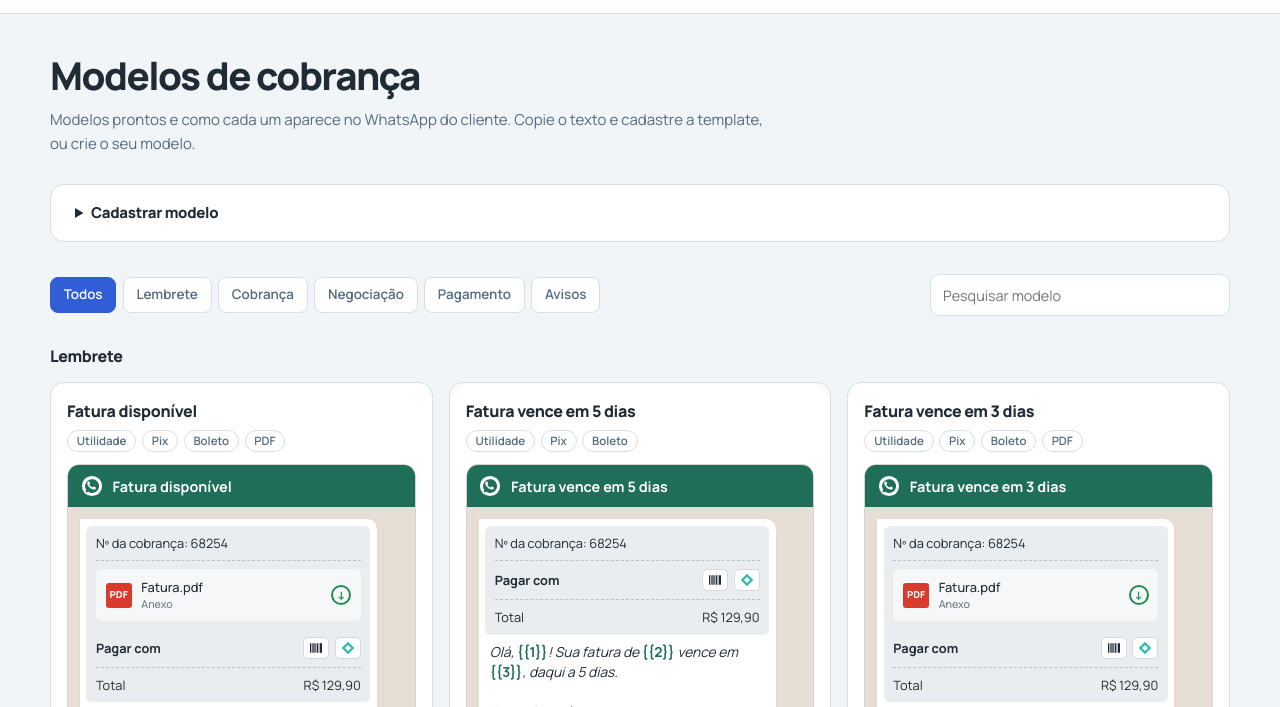
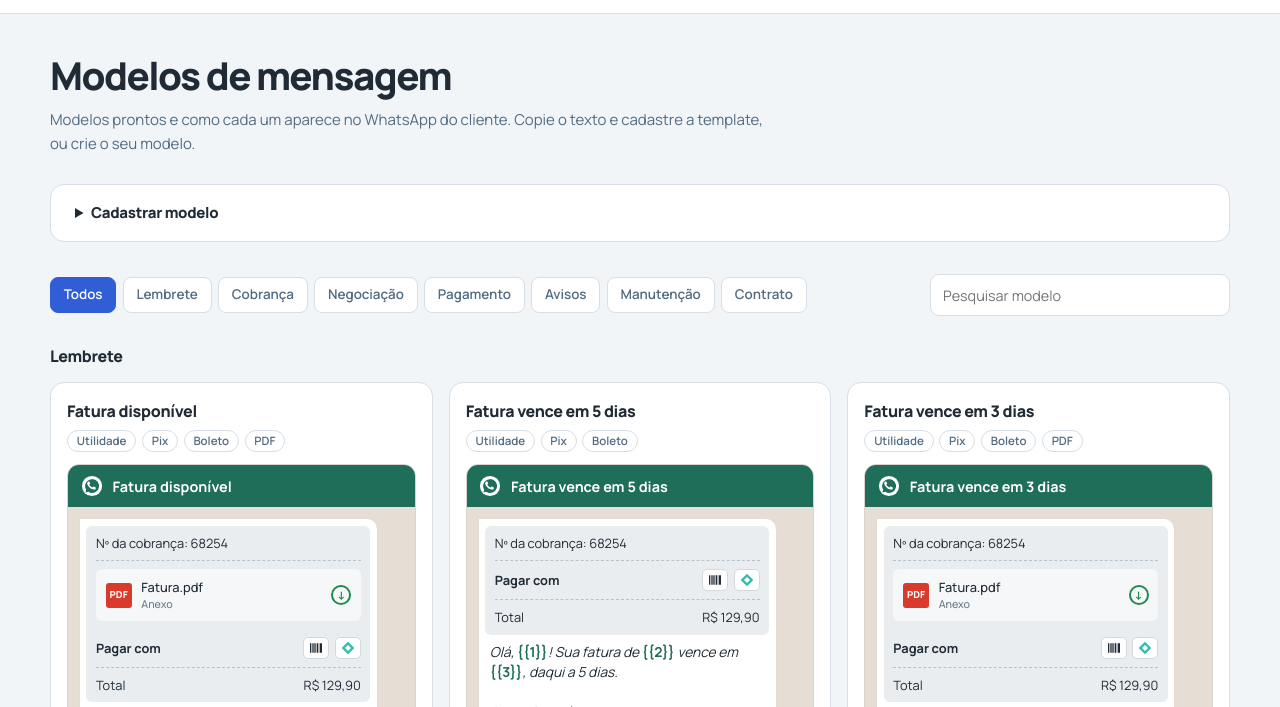
Before and after one commit to marcosilvat/marcosilvat.github.io, a plain HTML site: page modelos.html in a window 1280 px wide. Shown: the part 55-762 px from the top of the page. Drawn offline with Linux system fonts and the light colour scheme.

Commit message:
Modelos de manutenção e assinatura de contrato
Co-Authored-By: Claude Opus 5.5 <noreply@anthropic.com>

```diff
--- a/modelos.html
+++ b/modelos.html
@@ -179,7 +179,7 @@
 
   <div class="container">
     <header class="intro">
-      <h1>Modelos de cobrança</h1>
+      <h1>Modelos de mensagem</h1>
       <p>Modelos prontos e como cada um aparece no WhatsApp do cliente. Copie o texto e cadastre a template, ou crie o seu modelo.</p>
     </header>
 
@@ -199,6 +199,8 @@
               <option value="negociacao">Negociação</option>
               <option value="pagamento">Pagamento</option>
               <option value="aviso">Avisos</option>
+              <option value="manutencao">Manutenção</option>
+              <option value="contrato">Contrato</option>
             </select>
           </div>
           <div class="field full">
@@ -240,6 +242,8 @@
         <button type="button" class="tab-btn" data-cat="negociacao">Negociação</button>
         <button type="button" class="tab-btn" data-cat="pagamento">Pagamento</button>
         <button type="button" class="tab-btn" data-cat="aviso">Avisos</button>
+        <button type="button" class="tab-btn" data-cat="manutencao">Manutenção</button>
+        <button type="button" class="tab-btn" data-cat="contrato">Contrato</button>
       </div>
       <input type="search" id="search" class="search-input" placeholder="Pesquisar modelo" aria-label="Pesquisar modelo">
     </div>
@@ -248,7 +252,7 @@
   </div>
 
   <script>
-    const GROUPS = { lembrete: "Lembrete", cobranca: "Cobrança", negociacao: "Negociação", pagamento: "Pagamento", aviso: "Avisos", meus: "Meus modelos" };
+    const GROUPS = { lembrete: "Lembrete", cobranca: "Cobrança", negociacao: "Negociação", pagamento: "Pagamento", aviso: "Avisos", manutencao: "Manutenção", contrato: "Contrato", meus: "Meus modelos" };
 
     const builtinModels = [
       {
@@ -531,7 +535,25 @@
         "cat": "aviso",
         "vars": "nome, e-mail",
         "text": "Olá, {{1}}! Sua fatura também foi enviada para o e-mail {{2}}.\n\nSe não encontrar, confira a caixa de spam."
-      }
+      },
+      {"title": "Manutenção programada", "cat": "manutencao", "vars": "nome, data, horário de início, horário de término", "text": "Olá, {{1}}. Faremos uma manutenção programada na rede no dia {{2}}, das {{3}} às {{4}}.\n\nNesse período, sua conexão pode ficar instável ou indisponível."},
+      {"title": "Lembrete de manutenção amanhã", "cat": "manutencao", "vars": "nome, horário de início, horário de término", "text": "Oi, {{1}}. Lembrando que amanhã, das {{2}} às {{3}}, haverá manutenção na rede da sua região.\n\nPedimos desculpas pelo transtorno."},
+      {"title": "Manutenção emergencial", "cat": "manutencao", "vars": "nome, região", "text": "Olá, {{1}}. Identificamos uma falha na rede que atende {{2}} e nossa equipe técnica já está trabalhando no reparo.\n\nAvisaremos assim que o serviço for normalizado."},
+      {"title": "Previsão de normalização", "cat": "manutencao", "vars": "nome, previsão", "text": "Olá, {{1}}. Atualização sobre a manutenção: a previsão de normalização é {{2}}.\n\nObrigado pela paciência."},
+      {"title": "Manutenção concluída", "cat": "manutencao", "vars": "nome", "text": "Olá, {{1}}! A manutenção foi concluída e o serviço já está normalizado.\n\nSe a conexão não voltar, reinicie o roteador ou fale com a gente.", "button": "Falar com o suporte"},
+      {"title": "Visita técnica agendada", "cat": "manutencao", "vars": "nome, data, período", "text": "Olá, {{1}}! Sua visita técnica está agendada para {{2}}, no período da {{3}}.\n\nÉ necessário ter um responsável maior de 18 anos no local.", "button": "Reagendar visita"},
+      {"title": "Lembrete de visita técnica", "cat": "manutencao", "vars": "nome, período", "text": "Oi, {{1}}. Nosso técnico vai até você hoje, no período da {{2}}.\n\nSe precisar remarcar, responda esta mensagem.", "button": "Reagendar visita"},
+      {"title": "Técnico a caminho", "cat": "manutencao", "vars": "nome, nome do técnico", "text": "Olá, {{1}}! O técnico {{2}} está a caminho do seu endereço.\n\nPor favor, deixe o acesso ao equipamento liberado."},
+      {"title": "Atendimento técnico finalizado", "cat": "manutencao", "vars": "nome, número do protocolo", "text": "Olá, {{1}}. Seu atendimento técnico foi finalizado, protocolo {{2}}.\n\nConte para a gente como foi o atendimento.", "button": "Avaliar atendimento"},
+      {"title": "Contrato para assinatura", "cat": "contrato", "vars": "nome, plano", "text": "Olá, {{1}}! Seu contrato do plano {{2}} está pronto para assinatura.\n\nToque no botão abaixo para ler e assinar digitalmente.", "pdf": true, "button": "Assinar contrato"},
+      {"title": "Lembrete de assinatura pendente", "cat": "contrato", "vars": "nome, data limite", "text": "Oi, {{1}}. Seu contrato ainda está aguardando assinatura. O prazo vai até {{2}}.\n\nA instalação é agendada logo após a assinatura.", "button": "Assinar contrato"},
+      {"title": "Contrato assinado", "cat": "contrato", "vars": "nome, número do contrato", "text": "Olá, {{1}}! Recebemos seu contrato assinado, número {{2}}.\n\nA cópia segue em anexo para você guardar.", "pdf": true},
+      {"title": "Instalação agendada", "cat": "contrato", "vars": "nome, data, período", "text": "Olá, {{1}}! Sua instalação está agendada para {{2}}, no período da {{3}}.\n\nTenha um responsável maior de 18 anos no local.", "button": "Reagendar instalação"},
+      {"title": "Boas-vindas", "cat": "contrato", "vars": "nome, plano", "text": "Olá, {{1}}! Seja bem-vindo. Seu plano {{2}} já está ativo.\n\nSalve este número para receber faturas e avisos por aqui."},
+      {"title": "Aditivo de contrato", "cat": "contrato", "vars": "nome, alteração", "text": "Olá, {{1}}. Preparamos um aditivo ao seu contrato referente a {{2}}.\n\nToque no botão abaixo para revisar e assinar.", "pdf": true, "button": "Assinar aditivo"},
+      {"title": "Mudança de plano confirmada", "cat": "contrato", "vars": "nome, novo plano, data", "text": "Olá, {{1}}! Sua mudança para o plano {{2}} foi confirmada e vale a partir de {{3}}.\n\nO novo valor aparece na próxima fatura."},
+      {"title": "Renovação de contrato", "cat": "contrato", "vars": "nome, data de término", "text": "Olá, {{1}}. Seu contrato de fidelidade termina em {{2}}.\n\nFale com a gente para conhecer as condições de renovação.", "button": "Falar com atendente"},
+      {"title": "Cancelamento confirmado", "cat": "contrato", "vars": "nome, número do protocolo", "text": "Olá, {{1}}. Seu pedido de cancelamento foi registrado com o protocolo {{2}}.\n\nNossa equipe vai combinar a retirada dos equipamentos."}
     ];
 
     const STORAGE_KEY = "chatmix-modelos";
@@ -563,7 +585,7 @@
       const order = (m.ref || m.pdf || hasPay) ? `
         <div class="wa-order">
           ${m.ref ? `<div>Nº da cobrança: 68254</div>` : ""}
-          ${m.pdf ? `<div class="wa-doc"><span class="pdf">PDF</span><b>Fatura.pdf<small>Anexo</small></b><span class="dl">↓</span></div>` : ""}
+          ${m.pdf ? `<div class="wa-doc"><span class="pdf">PDF</span><b>${m.cat === "contrato" ? "Contrato.pdf" : "Fatura.pdf"}<small>Anexo</small></b><span class="dl">↓</span></div>` : ""}
           ${hasPay ? `<div class="wa-row wa-pay">Pagar com <span>${m.barcode ? `<i>${BAR_ICON}</i>` : ""}${m.pix ? `<i>${PIX_ICON}</i>` : ""}</span></div>
           <div class="wa-row">Total <span>R$ 129,90</span></div>` : ""}
         </div>` : "";
@@ -610,7 +632,7 @@
         (groups[g] = groups[g] || []).push(m);
       });
 
-      const order = ["meus", "lembrete", "cobranca", "negociacao", "pagamento", "aviso"].filter(g => groups[g]);
+      const order = ["meus", "lembrete", "cobranca", "negociacao", "pagamento", "aviso", "manutencao", "contrato"].filter(g => groups[g]);
       if (!order.length) { listEl.innerHTML = `<p class="empty">Nenhum modelo encontrado.</p>`; return; }
 
       listEl.innerHTML = order.map(g => `
```
